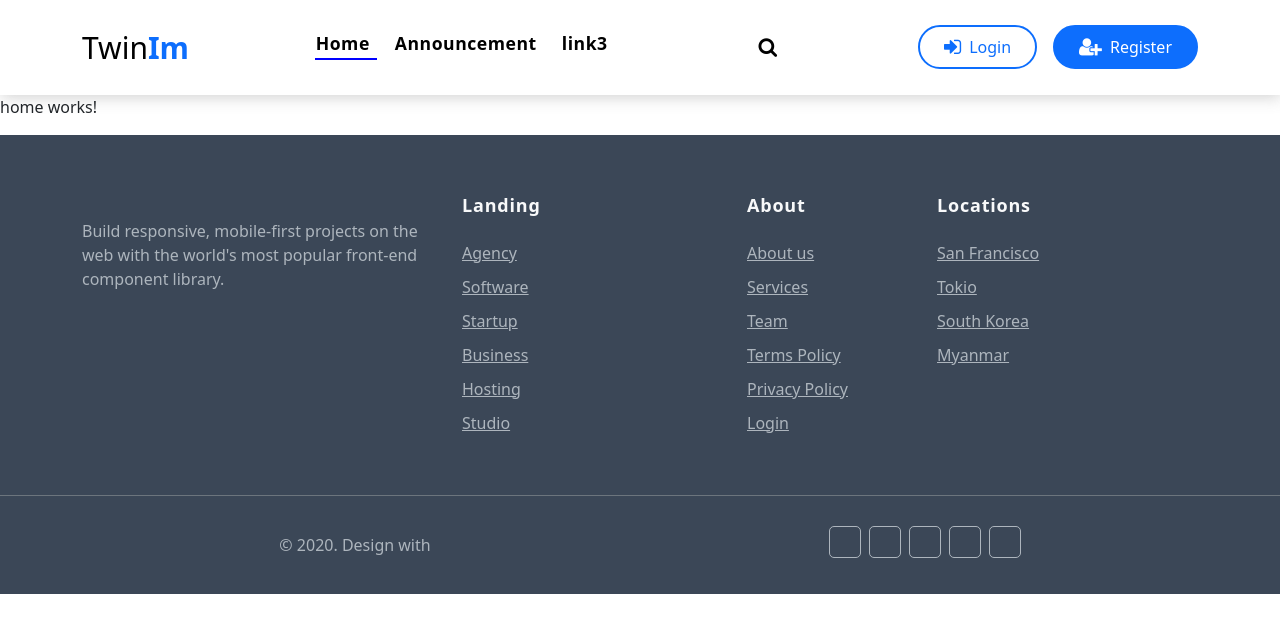
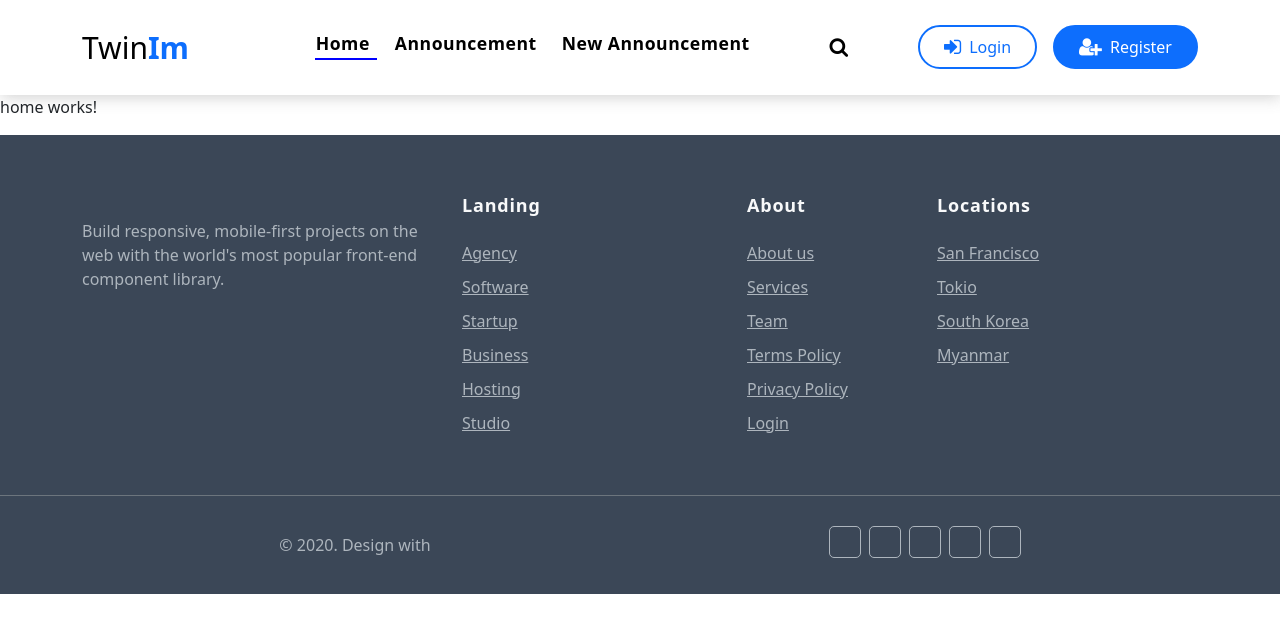
Before and after one commit to badi3a/TwinIm, an Angular app: page /home in a window 1280 px wide. Shown: the top 632 px of the page. Built offline with nearby package versions, Linux system fonts and the light colour scheme.

Commit message:
merge with the header branch

```diff
--- a/src/app/layouts/header/header.component.html
+++ b/src/app/layouts/header/header.component.html
@@ -28,10 +28,10 @@
           <a class="nav-link" routerLink="/home" routerLinkActive="active" aria-label="Go to Home">Home</a>
         </li>
         <li class="nav-item">
-          <a class="nav-link" routerLink="/announcement" routerLinkActive="active" aria-label="Go to Announcement">Announcement</a>
+          <a class="nav-link" routerLink="/announcement/list" routerLinkActive="active" aria-label="Go to Announcement">Announcement</a>
         </li>
         <li class="nav-item">
-          <a class="nav-link" routerLink="/hello" routerLinkActive="active" aria-label="Go to Hello">link3</a>
+          <a class="nav-link" routerLink="/announcement/new" routerLinkActive="active" aria-label="Go to Hello">New Announcement</a>
         </li>
       </ul>
 
```
